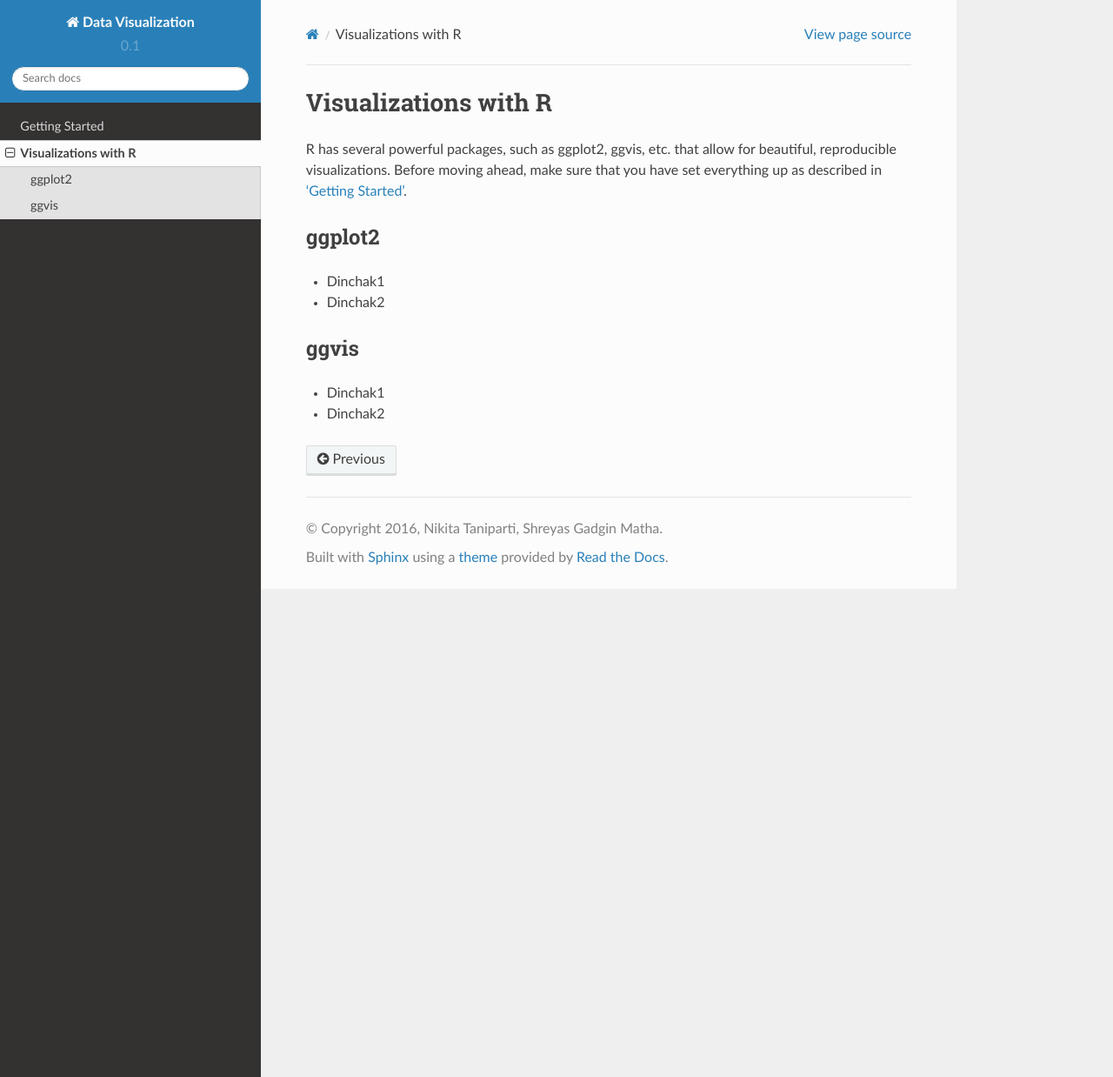
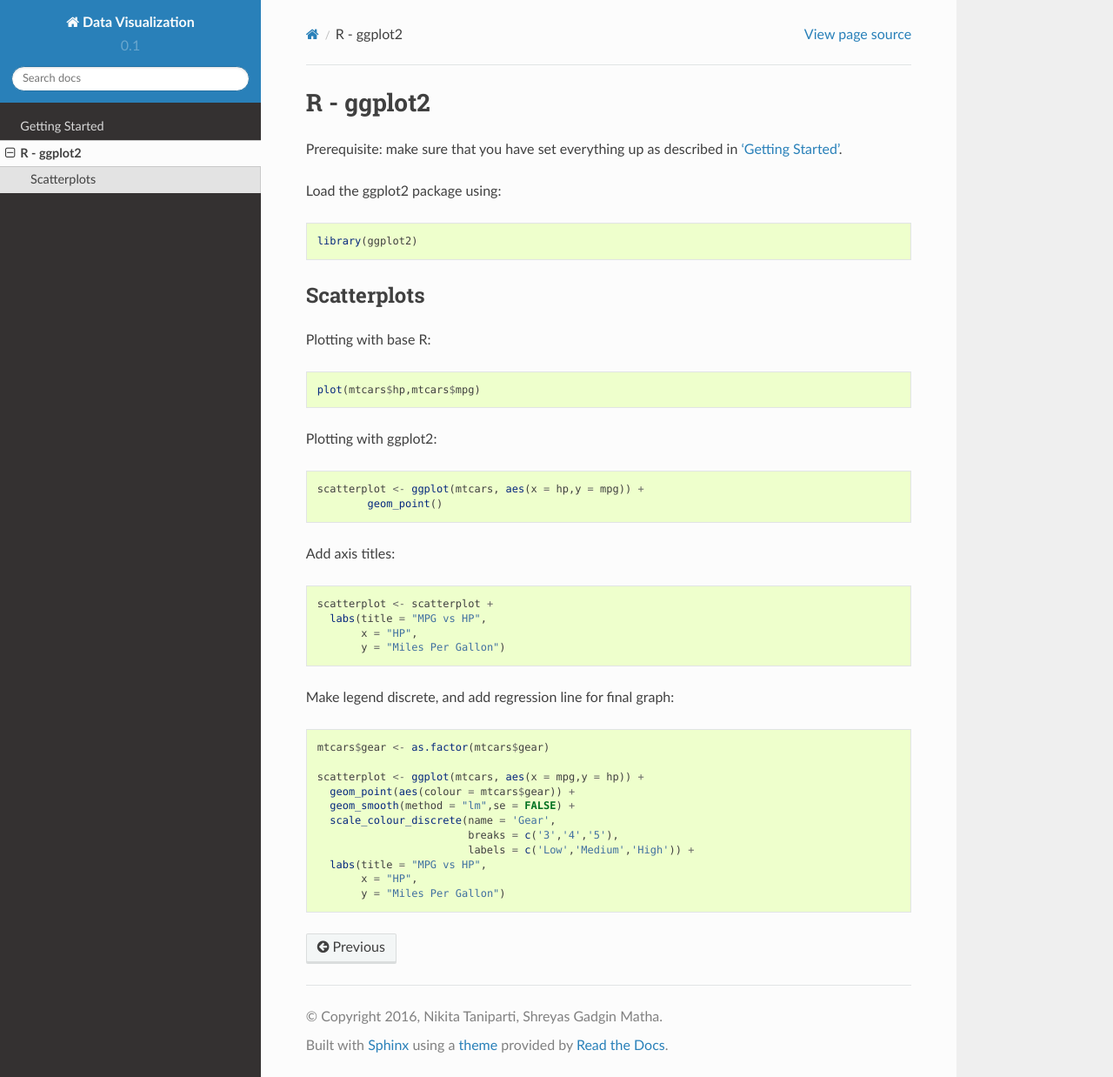
Before and after one commit to shreyasgm/data-visualization-training, a Sphinx documentation site: the page built from docs/vizWithR.rst, in a window 1280 px wide and 1238 px high. Shown: the whole window at 87% size. Built offline with Sphinx 7.4.7 and the Read the Docs theme 2.0.0, drawn with Linux system fonts in a browser that asks for light colours.

Commit message:
Started ggplot2 tutorial to close #1, updated Getting Started

```diff
--- a/docs/conf.py
+++ b/docs/conf.py
@@ -94,7 +94,6 @@ exclude_patterns = ['_build', 'Thumbs.db', '.DS_Store']
 
 # The name of the Pygments (syntax highlighting) style to use.
 pygments_style = 'sphinx'
-highlight_language = 'R'
 
 # A list of ignored prefixes for module index sorting.
 #modindex_common_prefix = []
--- a/docs/vizWithR.rst
+++ b/docs/vizWithR.rst
@@ -1,15 +1,44 @@
-Visualizations with R
-=====================
-R has several powerful packages, such as ggplot2, ggvis, etc. that allow for beautiful, reproducible visualizations. Before moving ahead, make sure that you have set everything up as described in :doc:`'Getting Started' <gettingstarted>`.
+R - ggplot2
+===========
+Prerequisite: make sure that you have set everything up as described in :doc:`'Getting Started' <gettingstarted>`.
 
-ggplot2
+Load the ggplot2 package using:
+
+.. highlight:: R
+
+::
+
+	library(ggplot2)
+
+Scatterplots
 ------------
 
-- Dinchak1
-- Dinchak2
+Plotting with base R::
 
-ggvis
-------
+	plot(mtcars$hp,mtcars$mpg)
 
-- Dinchak1
-- Dinchak2
+Plotting with ggplot2::
+
+	scatterplot <- ggplot(mtcars, aes(x = hp,y = mpg)) +
+  		geom_point()
+
+Add axis titles::
+
+	scatterplot <- scatterplot +
+	  labs(title = "MPG vs HP",
+	       x = "HP",
+	       y = "Miles Per Gallon")
+
+Make legend discrete, and add regression line for final graph::
+
+	mtcars$gear <- as.factor(mtcars$gear)
+
+	scatterplot <- ggplot(mtcars, aes(x = mpg,y = hp)) +
+	  geom_point(aes(colour = mtcars$gear)) +
+	  geom_smooth(method = "lm",se = FALSE) +
+	  scale_colour_discrete(name = 'Gear',
+	                        breaks = c('3','4','5'),
+	                        labels = c('Low','Medium','High')) +
+	  labs(title = "MPG vs HP",
+	       x = "HP",
+	       y = "Miles Per Gallon")
```
Also changed, not shown: docs/gettingstarted.rst (+19 -3 lines).
